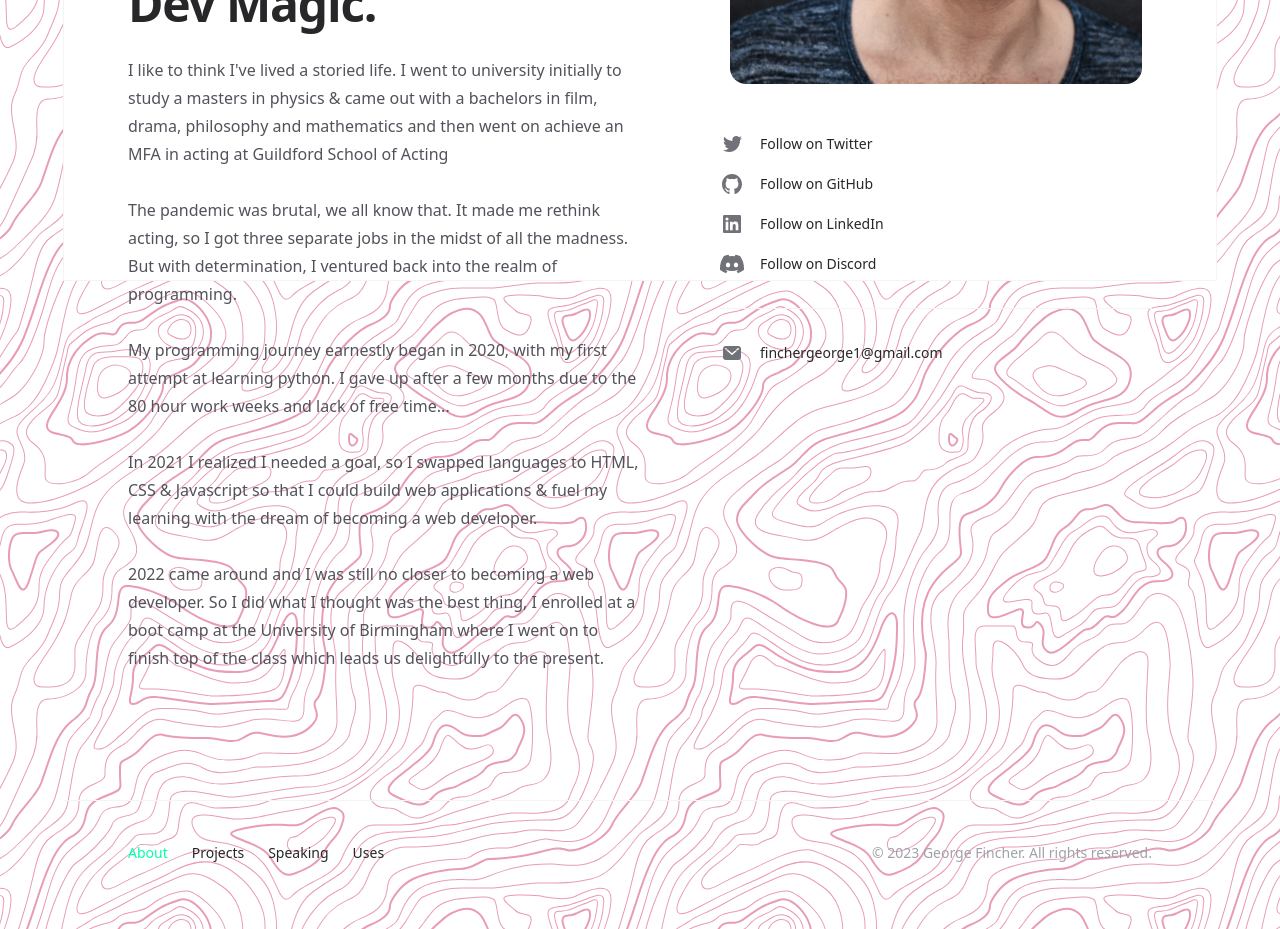
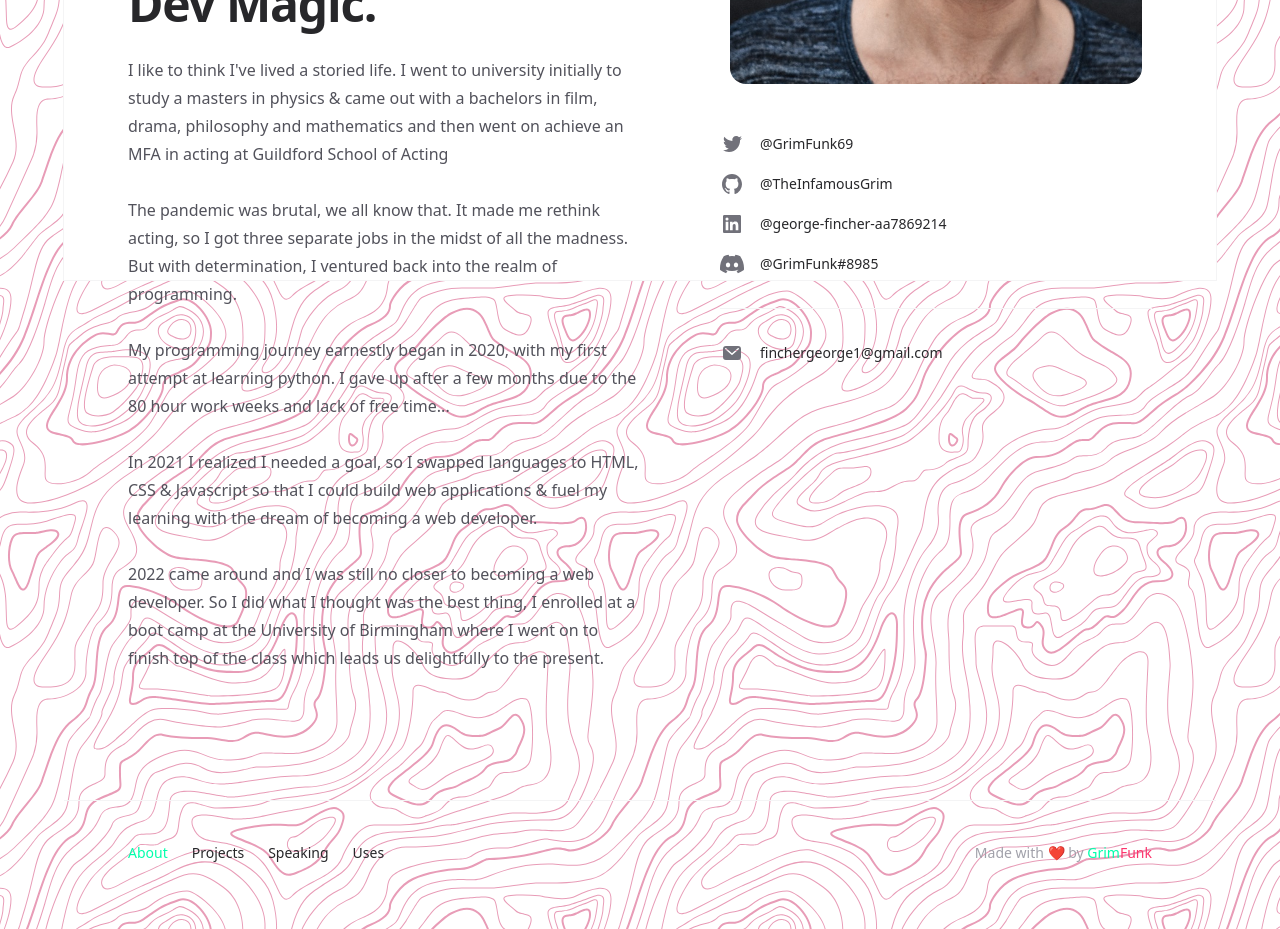
Before and after one commit to TheInfamousGrim/nextjs-personal-site, a Next.js app: page /about in a window 1280 px wide. Shown: the part 520-1449 px from the top of the page. Built offline with nearby package versions, Linux system fonts and the light colour scheme.

Commit message:
Style 💄: Style footer text
Removed the copyright as I want this completely open source.

Added some styling to my Gamer tag GrimFunk.

```diff
--- a/app/about/page.tsx
+++ b/app/about/page.tsx
@@ -117,28 +117,28 @@ export default function About() {
                 href="https://twitter.com/GrimFunk69"
                 icon={TwitterIcon}
               >
-                Follow on Twitter
+                @GrimFunk69
               </SocialLink>
               <SocialLink
                 href="https://github.com/TheInfamousGrim"
                 icon={GitHubIcon}
                 className="mt-4"
               >
-                Follow on GitHub
+                @TheInfamousGrim
               </SocialLink>
               <SocialLink
                 href="https://www.linkedin.com/in/george-fincher-aa7869214/"
                 icon={LinkedInIcon}
                 className="mt-4"
               >
-                Follow on LinkedIn
+                @george-fincher-aa7869214
               </SocialLink>
               <SocialLink
-                href="discordapp.com/users/GrimFunk#8985"
+                href="https://www.discordapp.com/users/GrimFunk#8985"
                 icon={DiscordIcon}
                 className="mt-4"
               >
-                Follow on Discord
+                @GrimFunk#8985
               </SocialLink>
               <SocialLink
                 href="mailto:finchergeorge1@gmail.com"
--- a/app/page.tsx
+++ b/app/page.tsx
@@ -8,6 +8,7 @@ import { Button } from '@/components/Button';
 import { Container } from '@/components/Container';
 import HeroCard from '@/components/HeroCard';
 import {
+  DiscordIcon,
   GitHubIcon,
   LinkedInIcon,
   TwitterIcon,
@@ -118,7 +119,7 @@ function SocialLink({
 }) {
   return (
     <Link className="group -m-1 p-1" {...props}>
-      <Icon className="h-6 w-6 fill-zinc-500 transition group-hover:fill-zinc-600 dark:fill-zinc-400 dark:group-hover:fill-zinc-300" />
+      <Icon className="h-6 w-6 fill-zinc-500 transition group-hover:fill-aquamarine dark:fill-zinc-400" />
     </Link>
   );
 }
@@ -338,6 +339,11 @@ export default function Home() {
               aria-label="Follow on LinkedIn"
               icon={LinkedInIcon}
             />
+            <SocialLink
+              href="https://www.discordapp.com/users/GrimFunk#8985"
+              aria-label="Follow on Discord"
+              icon={DiscordIcon}
+            />
           </div>
         </div>
       </Container>
--- a/components/Footer.tsx
+++ b/components/Footer.tsx
@@ -42,8 +42,8 @@ export function Footer() {
                 <NavLink href="/uses">Uses</NavLink>
               </div>
               <p className="text-sm text-zinc-400 dark:text-zinc-500">
-                &copy; {new Date().getFullYear()} George Fincher. All rights
-                reserved.
+                Made with ❤️ by <span className="text-aquamarine">Grim</span>
+                <span className="text-bright-pink">Funk</span>
               </p>
             </div>
           </Container.Inner>
```
